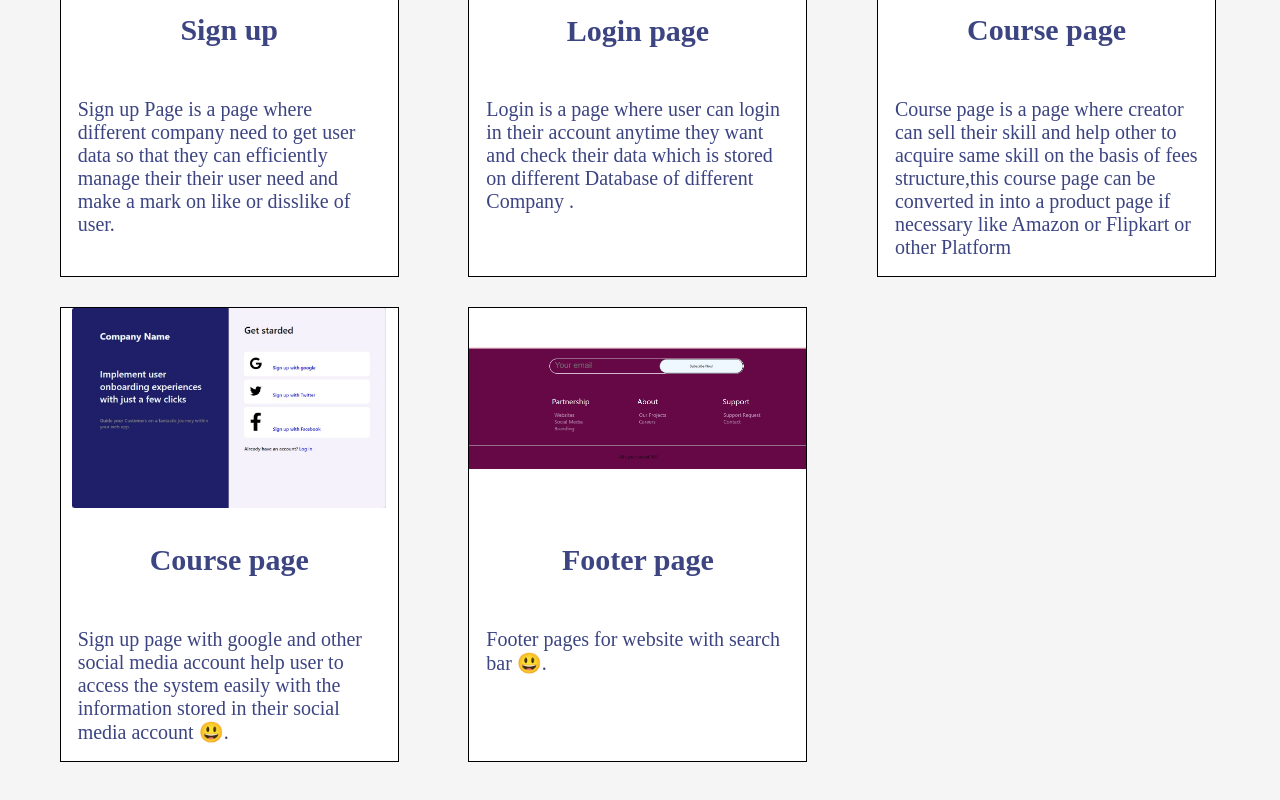
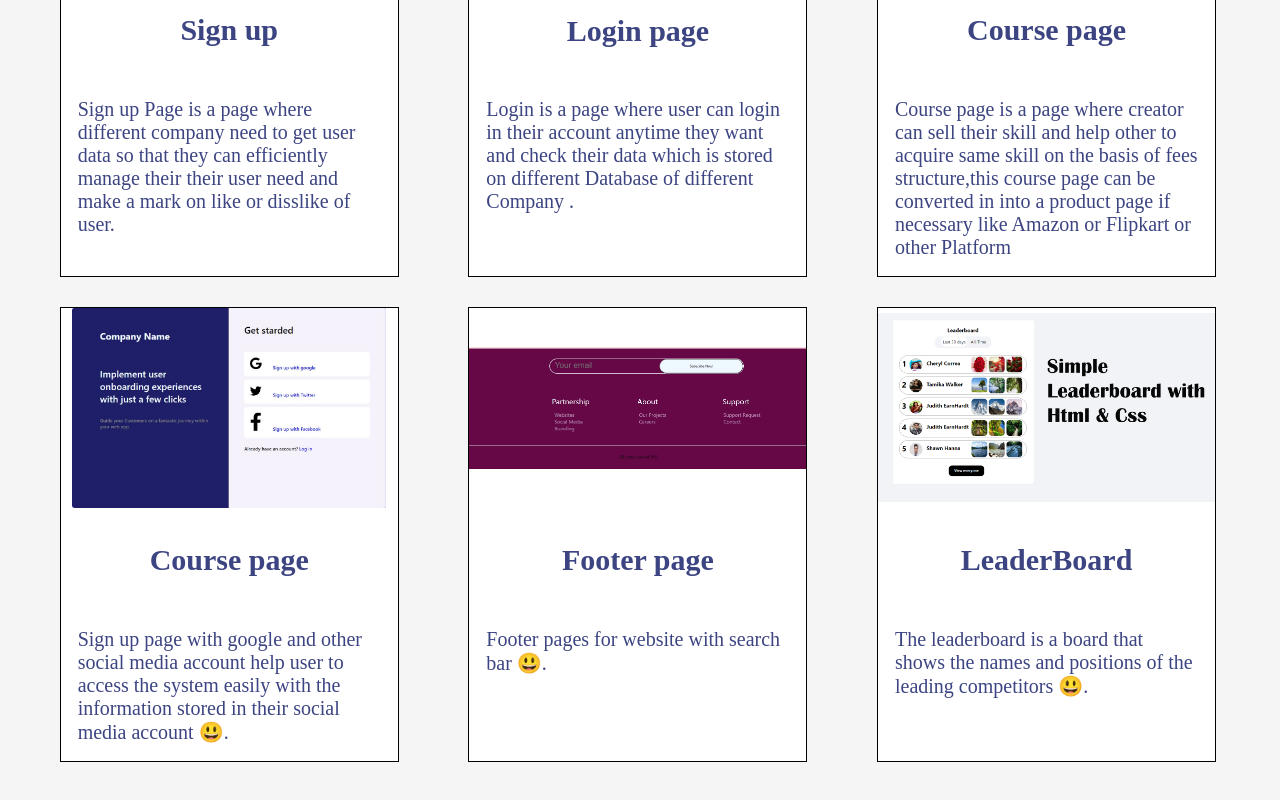
Before and after one commit to vedantpatel07756/ncecode, a React (Create React App) app: page /blog in a window 1280 px wide. Shown: the part 1393-2193 px from the top of the page. Built offline with nearby package versions, Linux system fonts and the light colour scheme.

Commit message:
new blog added

```diff
--- a/public/Blogs_pages/LeaderBoard/index.html
+++ b/public/Blogs_pages/LeaderBoard/index.html
@@ -15,7 +15,7 @@
 
     <link rel="stylesheet" href="https://cdnjs.cloudflare.com/ajax/libs/font-awesome/6.1.1/css/all.min.css" integrity="sha512-KfkfwYDsLkIlwQp6LFnl8zNdLGxu9YAA1QvwINks4PhcElQSvqcyVLLD9aMhXd13uQjoXtEKNosOWaZqXgel0g==" crossorigin="anonymous" referrerpolicy="no-referrer" />
 
-    <title>Testimonial</title>
+    <title>How to make Leaderboard by using Html and Css </title>
 </head>
 <body>
 
--- a/src/Component/Blog/BlogApi.js
+++ b/src/Component/Blog/BlogApi.js
@@ -55,7 +55,13 @@ const BlogApi = [
         Detail:"Footer pages for website with search bar 😃.",
         link:"./Blogs_pages/Footer/index.html",
     },
-
+    {
+        id:9,
+        img:"./Blogs_pages/LeaderBoard/image.png",
+        Title:"LeaderBoard",
+        Detail:"The leaderboard is a board that shows the names and positions of the leading competitors 😃.",
+        link:"./Blogs_pages/LeaderBoard/index.html",
+    },
 
 ]
 
```
